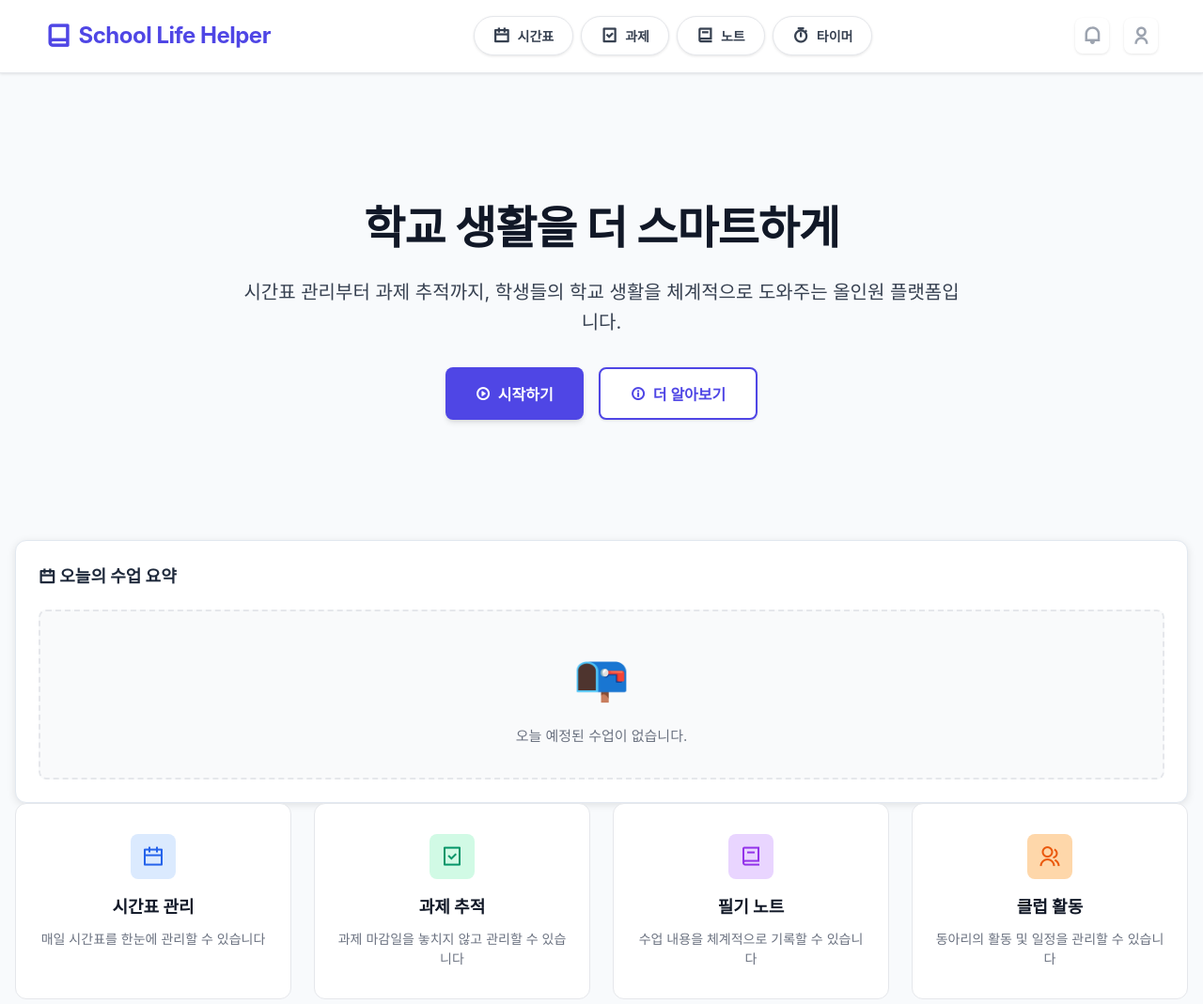
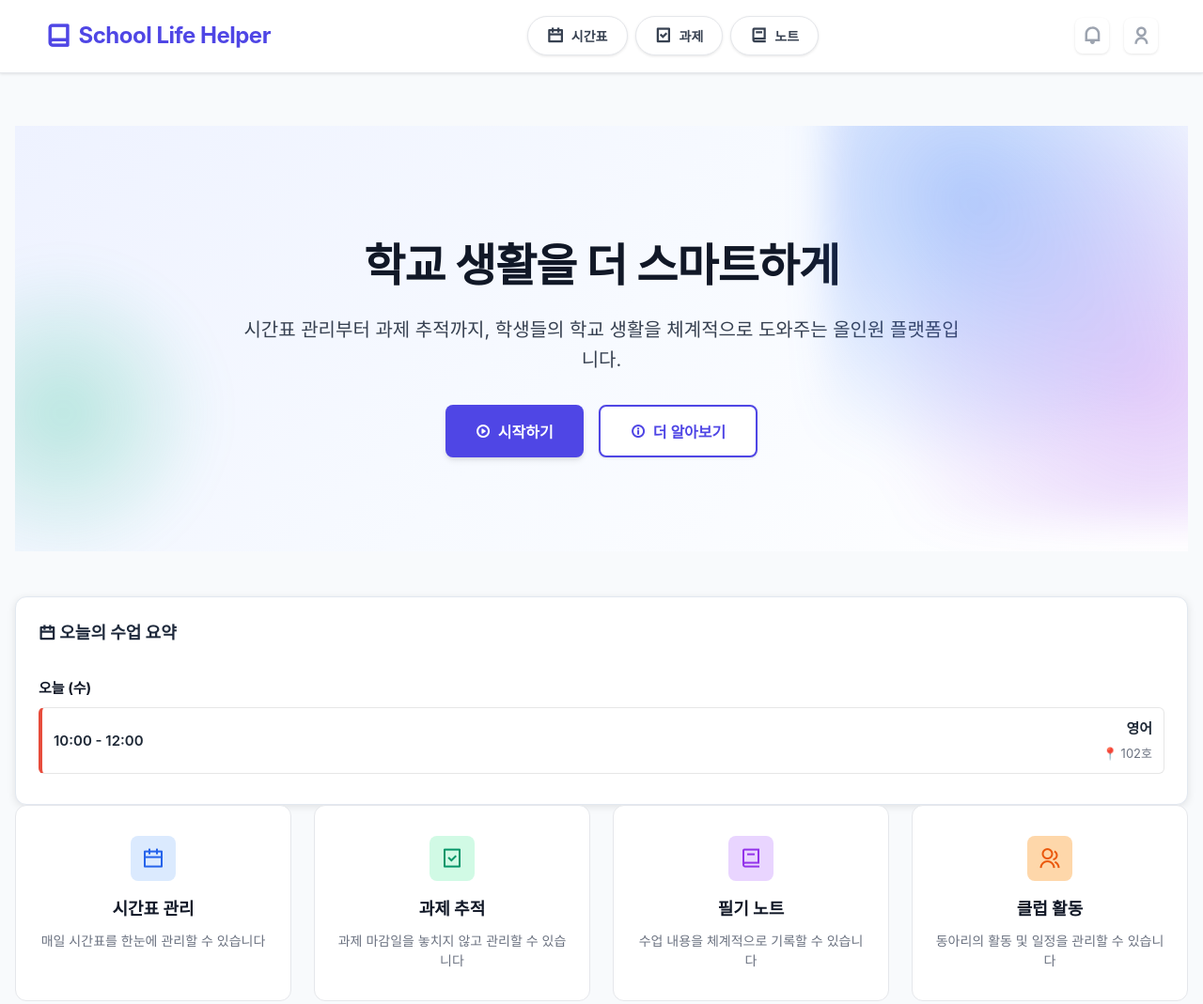
Before and after one commit to kimjinsoegk/Web-Programming, a website: page index.html in a window 1280 px wide. Shown: the top 1069 px of the page at 94% size. Drawn offline with nearby package versions, Linux system fonts and the light colour scheme.

Commit message:
Enhance hero section with dynamic background and smooth scrolling; improve local storage utility functions and add landing interactions

```diff
--- a/css/styles.css
+++ b/css/styles.css
@@ -574,9 +574,11 @@ nav {
    히어로 섹션 (Hero Section)
    ========================================== */
 .hero-section {
+    position: relative;
     text-align: center;
-    padding: 80px 20px;
+    padding: 120px 20px 100px;
     margin-bottom: 48px;
+    overflow: hidden;
 }
 
 .hero-title {
@@ -643,6 +645,55 @@ nav {
 .btn-hero-secondary:hover {
     background: var(--primary-lighter);
 }
+
+/* Hero dynamic background and blobs */
+.hero-bg {
+    background: linear-gradient(135deg, #eef2ff 0%, #f7faff 50%, #ffffff 100%);
+}
+
+.hero-visual {
+    position: absolute;
+    inset: 0;
+    pointer-events: none;
+}
+
+.blob {
+    position: absolute;
+    width: 480px;
+    height: 480px;
+    right: -120px;
+    top: -80px;
+    background: radial-gradient(circle at 30% 30%, rgba(43,110,246,0.35), transparent 60%),
+                radial-gradient(circle at 70% 70%, rgba(147,51,234,0.25), transparent 60%);
+    filter: blur(20px);
+    transform: translateZ(0);
+    animation: float1 14s ease-in-out infinite;
+}
+
+.blob-2 {
+    left: -140px;
+    top: 140px;
+    width: 360px;
+    height: 360px;
+    background: radial-gradient(circle at 50% 50%, rgba(16,185,129,0.25), transparent 60%);
+    animation: float2 16s ease-in-out infinite;
+}
+
+@keyframes float1 {
+    0%, 100% { transform: translate(0,0) scale(1); }
+    50% { transform: translate(-20px, 15px) scale(1.05); }
+}
+@keyframes float2 {
+    0%, 100% { transform: translate(0,0) scale(1); }
+    50% { transform: translate(15px, -20px) scale(1.08); }
+}
+
+/* Scroll reveal */
+.reveal { opacity: 0; transform: translateY(16px); transition: opacity .6s ease, transform .6s ease; }
+.reveal-visible { opacity: 1; transform: translateY(0); }
+
+/* Smooth scrolling */
+html { scroll-behavior: smooth; }
 
 /* ==========================================
    탭 카드 (Tab Card)
--- a/index.html
+++ b/index.html
@@ -47,12 +47,6 @@
                 <i class="ri-book-2-line"></i>
                 <span>노트</span>
             </button>
-
-            <!-- 타이머 버튼 -->
-            <button data-section="timer" class="nav-btn" aria-label="타이머 페이지">
-                <i class="ri-timer-line"></i>
-                <span>타이머</span>
-            </button>
         </nav>
 
         <!-- 우측: 액션 버튼 그룹 (간격: 16px / space-x-4) -->
@@ -94,6 +88,10 @@
                         <i class="ri-information-line"></i>
                         더 알아보기
                     </button>
+                </div>
+                <div class="hero-visual" aria-hidden="true">
+                    <div class="blob"></div>
+                    <div class="blob blob-2"></div>
                 </div>
             </div>
 
@@ -460,7 +458,7 @@
                     <li><a href="#schedule">시간표 관리</a></li>
                     <li><a href="#assignments">과제 추적</a></li>
                     <li><a href="#notes">필기 노트</a></li>
-                    <li><a href="#timer">클럽 활동</a></li>
+                    <li><a href="#notes">클럽 활동</a></li>
                 </ul>
             </div>
 
--- a/js/app_fixed.js
+++ b/js/app_fixed.js
@@ -61,15 +61,19 @@ const LocalStorageUtil = {
     write: (key, data) => {
         try {
             localStorage.setItem(key, JSON.stringify(data));
+            return true;
         } catch (error) {
             console.error(`Error writing to localStorage with key: ${key}`, error);
+            return false;
         }
     },
     clear: (key) => {
         try {
             localStorage.removeItem(key);
+            return true;
         } catch (error) {
             console.error(`Error clearing localStorage with key: ${key}`, error);
+            return false;
         }
     }
 };
@@ -1893,6 +1897,39 @@ document.addEventListener('DOMContentLoaded', () => {
     // 메인 시간표 렌더링
     renderMainTimetable();
 
+    // 랜딩 인터랙션: 스크롤 리빌 및 히어로 버튼 동작
+    try {
+        const primaryBtn = document.querySelector('.btn-hero-primary');
+        if (primaryBtn) {
+            primaryBtn.addEventListener('click', (e) => {
+                e.preventDefault();
+                const target = document.querySelector('#schedule');
+                if (target) target.scrollIntoView({ behavior: 'smooth' });
+            });
+        }
+
+        const toReveal = [
+            ...document.querySelectorAll('.feature-card'),
+            ...document.querySelectorAll('.stats-section'),
+            ...document.querySelectorAll('.dashboard-timetable'),
+            ...document.querySelectorAll('#dashboard-recent-notes')
+        ];
+        toReveal.forEach(el => el.classList.add('reveal'));
+
+        const observer = new IntersectionObserver((entries) => {
+            entries.forEach(entry => {
+                if (entry.isIntersecting) {
+                    entry.target.classList.add('reveal-visible');
+                    observer.unobserve(entry.target);
+                }
+            });
+        }, { threshold: 0.12 });
+
+        toReveal.forEach(el => observer.observe(el));
+    } catch (e) {
+        console.warn('Landing interactions init failed:', e);
+    }
+
     // 탭 전환 기능
     const tabBtns = document.querySelectorAll('.tab-btn');
     tabBtns.forEach(btn => {
```
